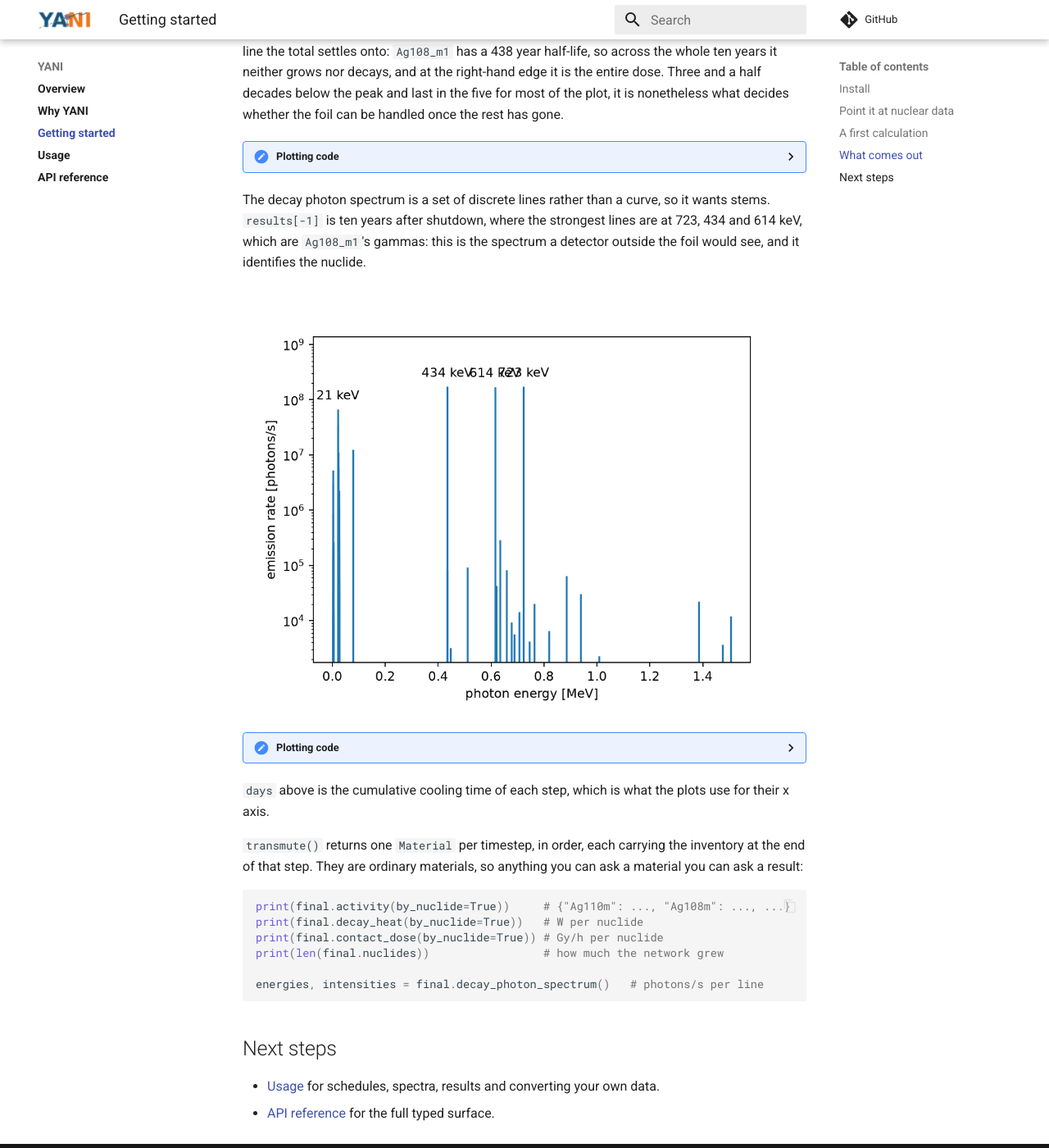
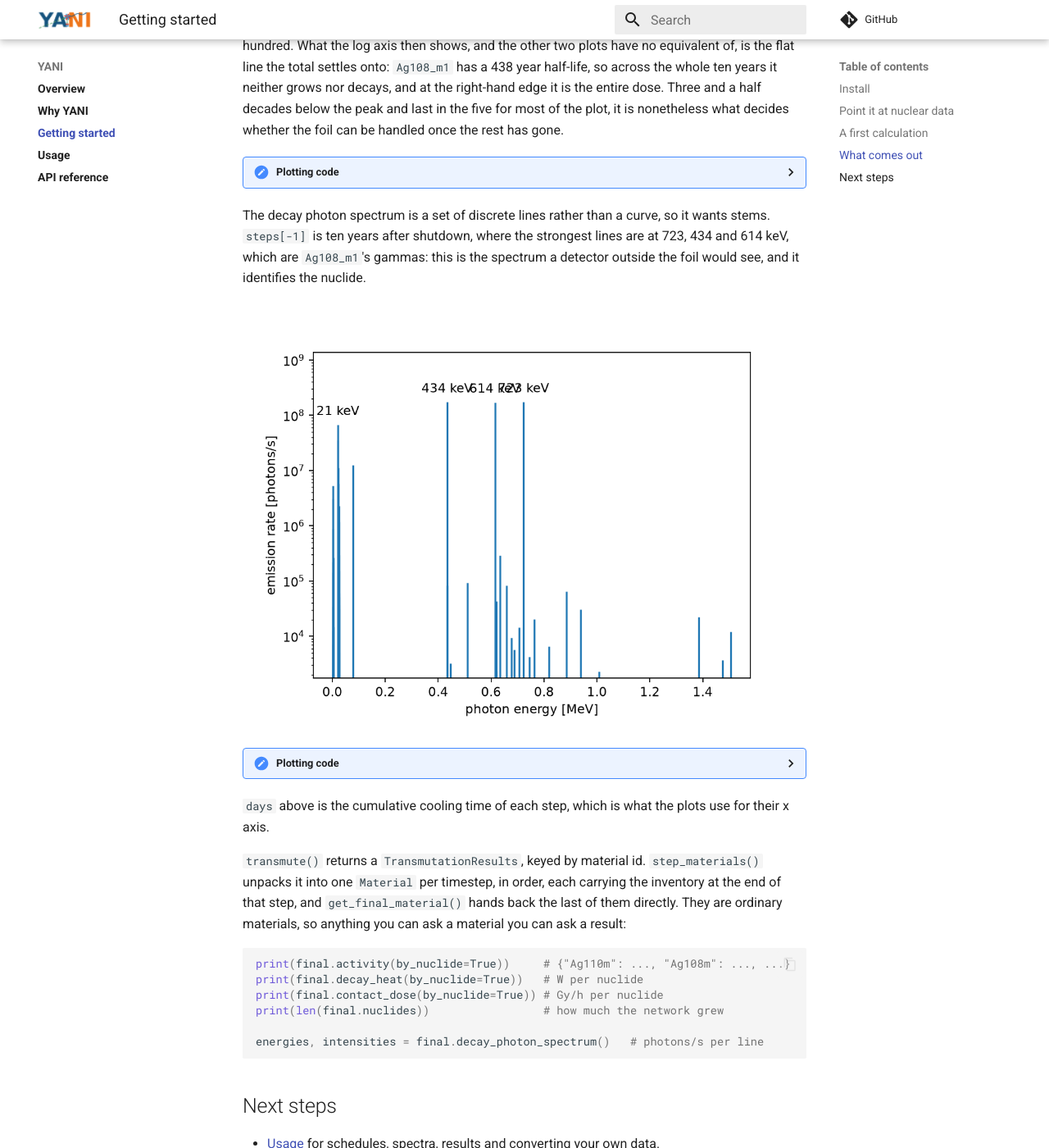
Before and after one commit to fusion-neutronics/yani, an MkDocs documentation site: the page built from docs/getting_started.md, in a window 1280 px wide and 1400 px high, scrolled down 4923 px. Shown: the whole window at 82% size. Built offline with MkDocs 1.6.1 and Material for MkDocs 9.7.7, drawn with Linux system fonts in a browser that asks for light colours; comment, search, counter and statistics services are not loaded; some of the changed text lies outside the part shown.

````diff
--- a/docs/getting_started.md
+++ b/docs/getting_started.md
@@ -109,8 +109,9 @@ schedule = yani.PulseSchedule(
     + [yani.Cooldown(duration=(g, "d")) for g in gaps]                # then cooling
 )
 
-results = foil.transmute(schedule=schedule)   # list[Material], one per step
-final = results[-1]
+results = foil.transmute(schedule=schedule)    # TransmutationResults
+steps = results.step_materials(foil.id or 0)   # one Material per step
+final = steps[-1]
 
 print(final.activity(), "Bq")
 print(final.decay_heat(), "W")
@@ -137,7 +138,7 @@ activity at the right-hand edge. Every point is a real solve, not a sketch.
 ```python
 import matplotlib.pyplot as plt
 
-cooled = results[1:]                       # drop the irradiation step
+cooled = steps[1:]                         # drop the irradiation step
 per_step = [m.activity(by_nuclide=True) for m in cooled]
 
 # The five largest by peak value, everything else summed into "other".
@@ -174,7 +175,7 @@ decay, not decays per second, and an isomeric transition is a cheap decay.
 ```python
 import matplotlib.pyplot as plt
 
-cooled = results[1:]                       # drop the irradiation step
+cooled = steps[1:]                         # drop the irradiation step
 per_step = [m.decay_heat(by_nuclide=True) for m in cooled]
 
 # The five largest by peak value, everything else summed into "other".
@@ -227,7 +228,7 @@ decides whether the foil can be handled once the rest has gone.
 ```python
 import matplotlib.pyplot as plt
 
-cooled = results[1:]                       # drop the irradiation step
+cooled = steps[1:]                         # drop the irradiation step
 per_step = [m.contact_dose(by_nuclide=True) for m in cooled]
 
 # The five largest by peak value, everything else summed into "other".
@@ -255,7 +256,7 @@ ax.legend()
 </details>
 
 The decay photon spectrum is a set of discrete lines rather than a curve, so it
-wants stems. `results[-1]` is ten years after shutdown, where the strongest
+wants stems. `steps[-1]` is ten years after shutdown, where the strongest
 lines are at 723, 434 and 614 keV, which are `Ag108_m1`'s gammas: this is the
 spectrum a detector outside the foil would see, and it identifies the nuclide.
 
@@ -267,7 +268,7 @@ spectrum a detector outside the foil would see, and it identifies the nuclide.
 ```python
 import matplotlib.pyplot as plt
 
-energies, intensities = results[-1].decay_photon_spectrum()
+energies, intensities = steps[-1].decay_photon_spectrum()
 
 # Several hundred lines come back, most of them numerically negligible. Keep
 # the ones within five decades of the strongest; the rest are not physics.
@@ -291,9 +292,11 @@ for e, i in keep[:4]:
 `days` above is the cumulative cooling time of each step, which is what the
 plots use for their x axis.
 
-`transmute()` returns one `Material` per timestep, in order, each carrying the
-inventory at the end of that step. They are ordinary materials, so anything you
-can ask a material you can ask a result:
+`transmute()` returns a `TransmutationResults`, keyed by material id.
+`step_materials()` unpacks it into one `Material` per timestep, in order, each
+carrying the inventory at the end of that step, and `get_final_material()` hands
+back the last of them directly. They are ordinary materials, so anything you can
+ask a material you can ask a result:
 
 <!-- doctest: skip -->
 ```python
--- a/pyproject.toml
+++ b/pyproject.toml
@@ -6,7 +6,7 @@ build-backend = "hatchling.build"
 name = "yani"
 # Kept in lockstep with yani-core: CI rewrites both this and the pin below from
 # the release tag, and refuses to publish if that version is not on PyPI yet.
-version = "0.8.0"
+version = "0.11.0"
 description = "Yet Another Nuclide Inventory: transmutation and activation calculations"
 readme = "README.md"
 requires-python = ">=3.10"
@@ -28,7 +28,7 @@ classifiers = [
 #
 # The pin is exact. A range would let `pip install yani==0.4.1` resolve to a
 # core wheel whose API does not match the docs published for 0.4.1.
-dependencies = ["yani-core==0.8.0"]
+dependencies = ["yani-core==0.11.0"]
 
 [project.urls]
 Homepage = "https://github.com/fusion-neutronics/yani"
````
Also changed, not shown: README.md (+2 -1 lines), docs/api.md (+12 -0 lines), docs/usage.md (+19 -6 lines).
